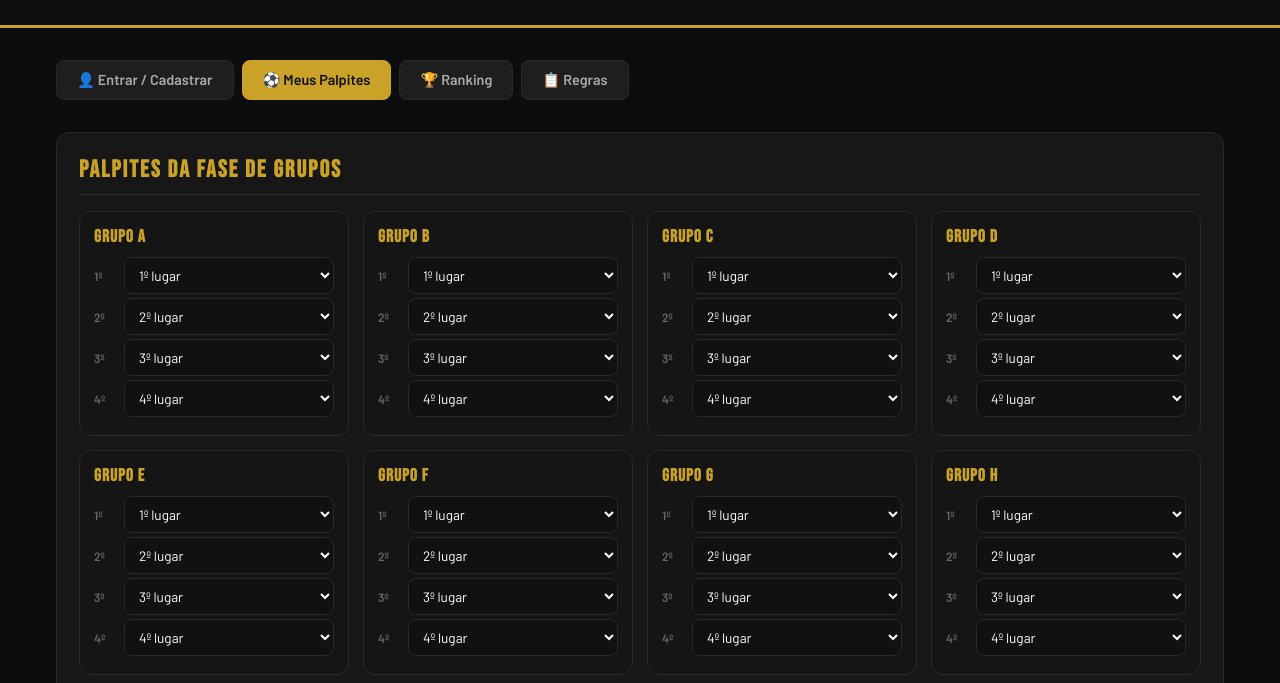
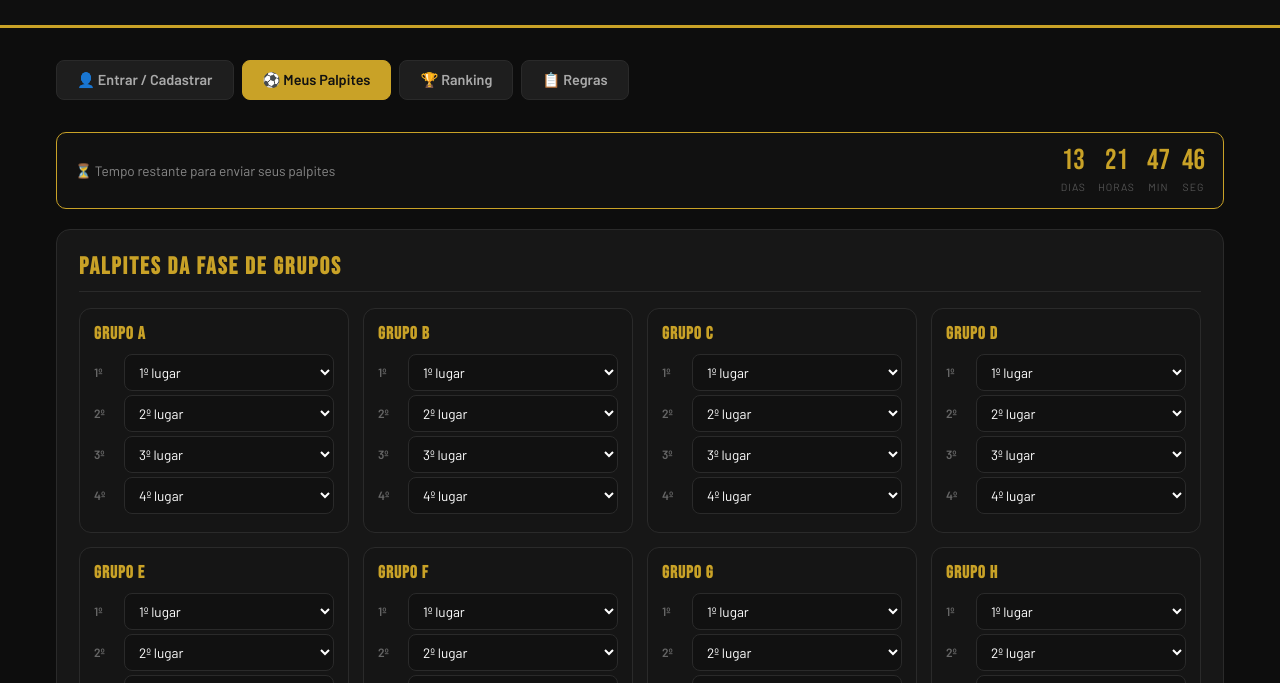
Before and after one commit to barbaroshub/barbaroshub, a plain HTML site: page index.html in a window 1280 px wide. Both pictures are taken after a click on the button "⚽ Meus Palpites". Shown: the part 100-783 px from the top of the page. Drawn offline with nearby package versions, Linux system fonts and the light colour scheme.

Commit message:
Update index.html

```diff
--- a/index.html
+++ b/index.html
@@ -96,6 +96,45 @@ button:active{transform:scale(0.98);}
 .comp-pos{display:flex;gap:8px;align-items:center;margin:3px 0;font-size:0.82rem;}
 .comp-pos .pos{color:#555;min-width:20px;font-weight:700;}
 .comp-pos .time{color:#ddd;}
+
+/* COUNTDOWN */
+#countdownBar{
+  background:#111;
+  border:1px solid var(--gold);
+  border-radius:10px;
+  padding:14px 18px;
+  margin-bottom:20px;
+  display:flex;
+  align-items:center;
+  justify-content:space-between;
+  flex-wrap:wrap;
+  gap:10px;
+}
+#countdownBar.encerrado{border-color:#e05555;background:#1a0000;}
+.countdown-label{color:#888;font-size:0.85rem;}
+.countdown-timer{display:flex;gap:12px;}
+.countdown-block{text-align:center;}
+.countdown-num{
+  font-family:'Bebas Neue',sans-serif;
+  font-size:1.8rem;
+  color:var(--gold);
+  line-height:1;
+  display:block;
+}
+.countdown-block.encerrado .countdown-num{color:#e05555;}
+.countdown-unit{font-size:0.65rem;color:#555;text-transform:uppercase;letter-spacing:1px;}
+#bannerFechado{
+  background:#1a0000;
+  border:2px solid #e05555;
+  border-radius:12px;
+  padding:20px;
+  text-align:center;
+  margin-bottom:20px;
+  display:none;
+}
+#bannerFechado h3{color:#e05555;font-family:'Bebas Neue';font-size:1.5rem;letter-spacing:2px;}
+#bannerFechado p{color:#888;font-size:0.85rem;margin-top:6px;}
+
 .comp-watermark{position:absolute;inset:0;display:flex;align-items:center;justify-content:center;pointer-events:none;z-index:0;}
 .comp-watermark img{width:55%;opacity:0.06;filter:invert(1);}
 .comp-content{position:relative;z-index:1;}
@@ -142,6 +181,38 @@ button:active{transform:scale(0.98);}
 
   <!-- PALPITES -->
   <div id="tab-palpites" class="tab-content">
+
+    <!-- BANNER FECHADO -->
+    <div id="bannerFechado">
+      <h3>🔒 Palpites Encerrados!</h3>
+      <p>O prazo para envio de palpites se encerrou 1 dia antes da Copa do Mundo 2026.</p>
+    </div>
+
+    <!-- COUNTDOWN -->
+    <div id="countdownBar">
+      <div>
+        <div class="countdown-label">⏳ Tempo restante para enviar seus palpites</div>
+      </div>
+      <div class="countdown-timer">
+        <div class="countdown-block" id="cd-dias">
+          <span class="countdown-num" id="cd-d">--</span>
+          <span class="countdown-unit">dias</span>
+        </div>
+        <div class="countdown-block" id="cd-horas">
+          <span class="countdown-num" id="cd-h">--</span>
+          <span class="countdown-unit">horas</span>
+        </div>
+        <div class="countdown-block" id="cd-min">
+          <span class="countdown-num" id="cd-m">--</span>
+          <span class="countdown-unit">min</span>
+        </div>
+        <div class="countdown-block" id="cd-seg">
+          <span class="countdown-num" id="cd-s">--</span>
+          <span class="countdown-unit">seg</span>
+        </div>
+      </div>
+    </div>
+
     <div class="card">
       <h2>Palpites da Fase de Grupos</h2>
       <div class="grid" id="gruposGrid"></div>
@@ -557,6 +628,48 @@ document.getElementById('modalComprovante').addEventListener('click',function(e)
   if(e.target===this) fecharModal()
 })
 
+
+// ─── COUNTDOWN AUTOMÁTICO ──────────────────────────────────
+const PRAZO = new Date('2026-06-10T23:59:59-03:00')
+
+function atualizarCountdown(){
+  const agora = new Date()
+  const diff = PRAZO - agora
+
+  if(diff <= 0){
+    // Encerrado
+    document.getElementById('countdownBar').classList.add('encerrado')
+    document.getElementById('bannerFechado').style.display = 'block'
+    document.getElementById('countdownBar').style.display = 'none'
+    document.getElementById('btnSalvar').disabled = true
+    document.getElementById('btnSalvar').textContent = '🔒 Palpites Encerrados'
+    document.getElementById('btnSalvar').style.background = '#333'
+    document.getElementById('btnSalvar').style.color = '#666'
+    // Bloquear todos os selects
+    document.querySelectorAll('.group select').forEach(s => s.disabled = true)
+    return
+  }
+
+  const dias  = Math.floor(diff / 86400000)
+  const horas = Math.floor((diff % 86400000) / 3600000)
+  const min   = Math.floor((diff % 3600000) / 60000)
+  const seg   = Math.floor((diff % 60000) / 1000)
+
+  document.getElementById('cd-d').textContent = String(dias).padStart(2,'0')
+  document.getElementById('cd-h').textContent = String(horas).padStart(2,'0')
+  document.getElementById('cd-m').textContent = String(min).padStart(2,'0')
+  document.getElementById('cd-s').textContent = String(seg).padStart(2,'0')
+
+  // Alerta vermelho nos últimos 24h
+  if(diff < 86400000){
+    document.querySelectorAll('.countdown-block').forEach(b => b.classList.add('encerrado'))
+    document.getElementById('countdownBar').style.borderColor = '#e05555'
+  }
+}
+
+atualizarCountdown()
+setInterval(atualizarCountdown, 1000)
+
 inicializarGrupos()
 atualizarTelaUsuario()
 const u=getUsuario()
```
